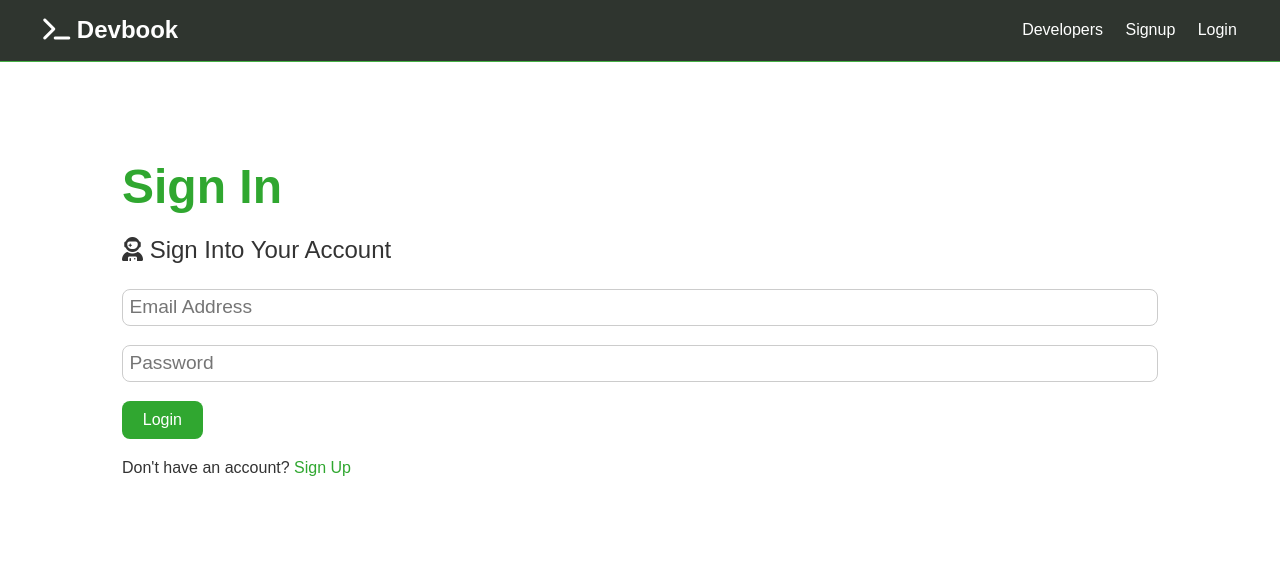
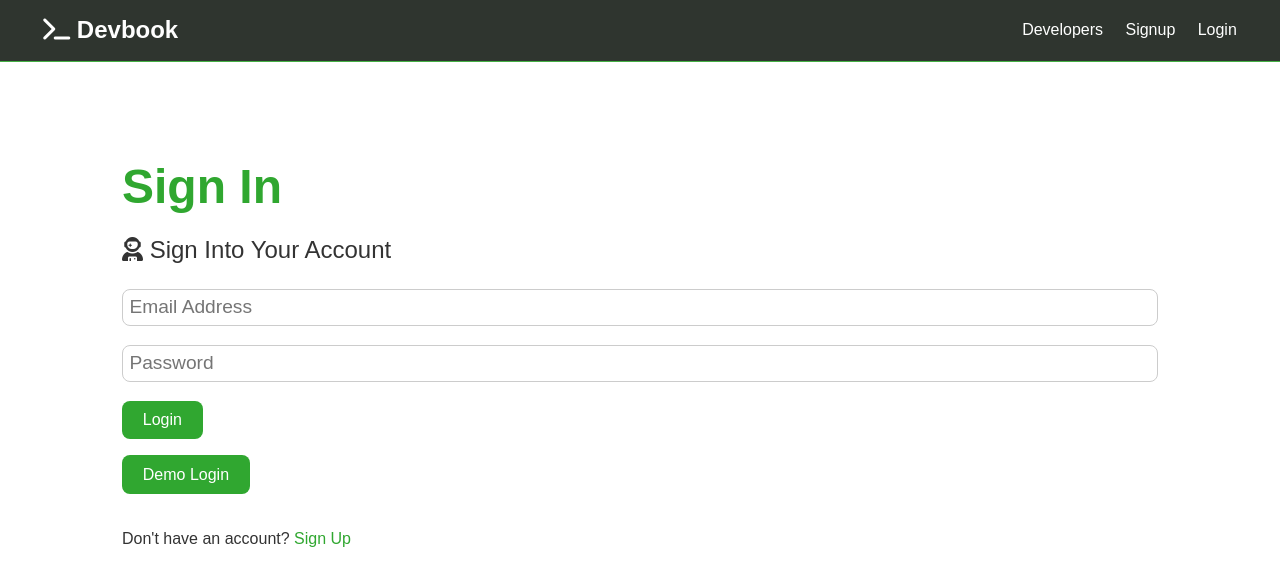
Before and after one commit to skp96/Devbook, a React (Create React App) app in the folder client/: page /login in a window 1280 px wide. Shown: the top 586 px of the page. Built offline with nearby package versions, Linux system fonts and the light colour scheme; no server answers.

Commit message:
demo login added

```diff
--- a/client/src/components/auth/Login.js
+++ b/client/src/components/auth/Login.js
@@ -23,6 +23,9 @@ const Login = ({ login, isAuthenticated }) => {
 	if (isAuthenticated) {
 		return <Redirect to='/dashboard' />;
 	}
+
+	const demoEmail = 'sunnykpatel1992@gmail.com'
+  const demoPassword = '1234567'
 
 	return (
 		<Fragment>
@@ -53,6 +56,7 @@ const Login = ({ login, isAuthenticated }) => {
 				</div>
 				<input type='submit' className='btn btn-primary' value='Login' />
 			</form>
+			<button className='btn btn-primary my-1' onClick={() => login(demoEmail, demoPassword)}>Demo Login</button>
 			<p className='my-1'>
 				Don't have an account? <Link to='/signup'>Sign Up</Link>
 			</p>
```
Also changed, not shown: 1 other file (tests, documents, lock files or other folders).
